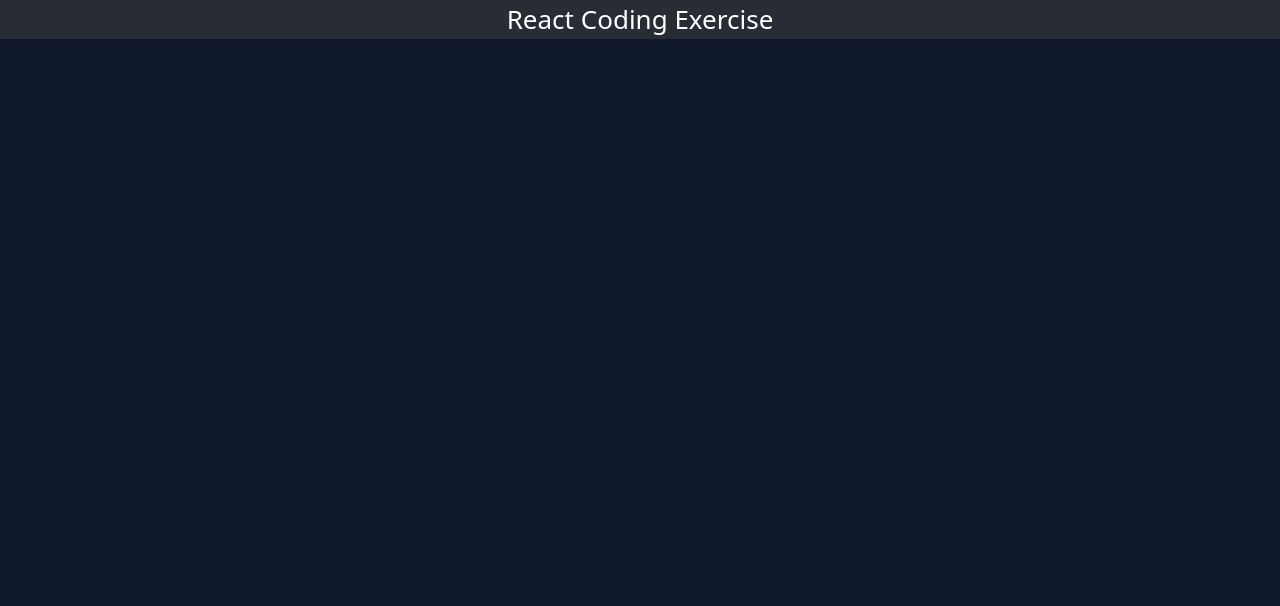
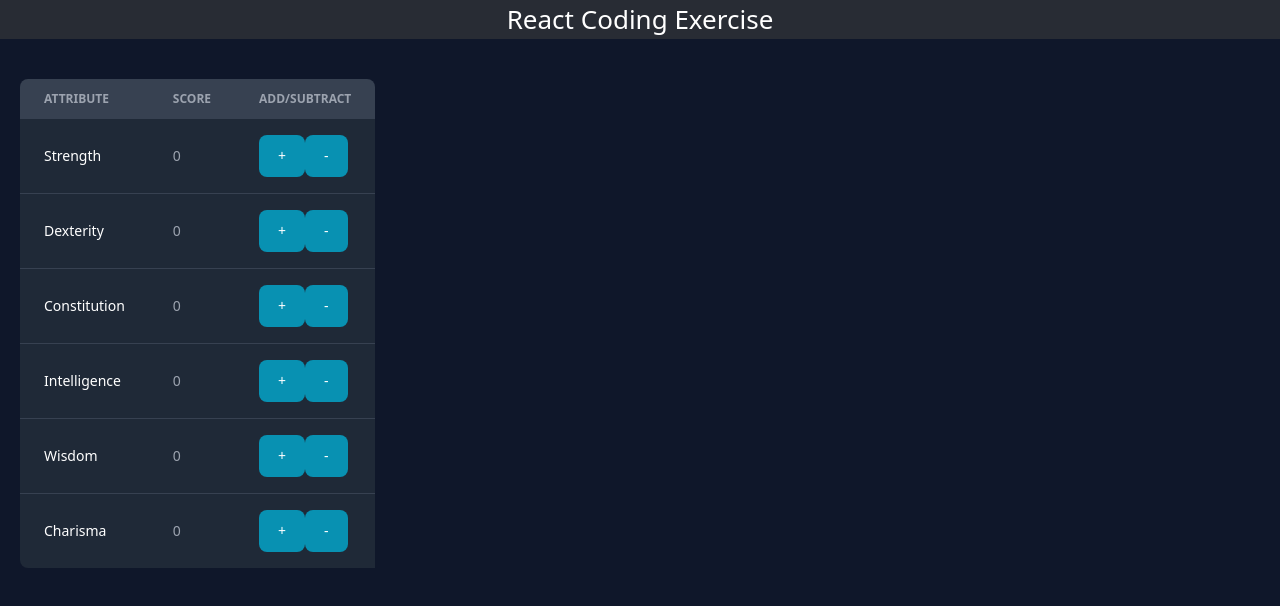
Before and after one commit to semharghide/recruiting-webapp-character, a React (Create React App) app: page / in a window 1280 px wide. Shown: the top 606 px of the page. Built offline with nearby package versions, Linux system fonts and the light colour scheme.

Commit message:
display attribute scores, add controls for counters

```diff
--- a/src/App.js
+++ b/src/App.js
@@ -1,19 +1,77 @@
 import { useState } from 'react';
+import { Table, Button } from "flowbite-react";
+
 import './App.css';
 import { ATTRIBUTE_LIST, CLASS_LIST, SKILL_LIST } from './consts.js';
 
 
 function App() {
+  const [attributeScores, setAttributeScores] = useState({
+    Strength: 0,
+    Dexterity: 0,
+    Constitution: 0,
+    Intelligence: 0,
+    Wisdom: 0,
+    Charisma: 0,
+  });
   return (
     <div className="App bg-slate-900">
       <header className="App-header">
         <h1>React Coding Exercise</h1>
       </header>
       <div className="flex py-10">
-
+        <AttributeScores
+          attributeScores={attributeScores}
+          setAttributeScores={setAttributeScores}
+        />
       </div>
     </div>
   );
 }
 
+export const AttributeScores = ({
+  attributeScores,
+  setAttributeScores,
+  getAttributeModifier,
+}) => {
+  const spendPoints = (attribute, points) => {
+    setAttributeScores({
+      ...attributeScores,
+      [attribute]: attributeScores[attribute] + points,
+    });
+  };
+
+  return (
+    <div className="px-5">
+      <Table>
+        <Table.Head>
+          <Table.HeadCell>Attribute</Table.HeadCell>
+          <Table.HeadCell>Score</Table.HeadCell>
+          <Table.HeadCell>Add/Subtract</Table.HeadCell>
+        </Table.Head>
+
+        <Table.Body className="divide-y">
+          {ATTRIBUTE_LIST.map((attribute) => {
+            return (
+              <Table.Row
+                key={attribute}
+                className="border-gray-700 bg-gray-800"
+              >
+                <Table.Cell className="whitespace-nowrap font-medium text-white">
+                  {attribute}
+                </Table.Cell>
+                <Table.Cell>{attributeScores[attribute]}</Table.Cell>
+                <Table.Cell className="flex">
+                  <Button onClick={() => spendPoints(attribute, 1)}>+</Button>
+                  <Button onClick={() => spendPoints(attribute, -1)}>-</Button>
+                </Table.Cell>
+              </Table.Row>
+            );
+          })}
+        </Table.Body>
+      </Table>
+    </div>
+  );
+};
+
 export default App;
```
